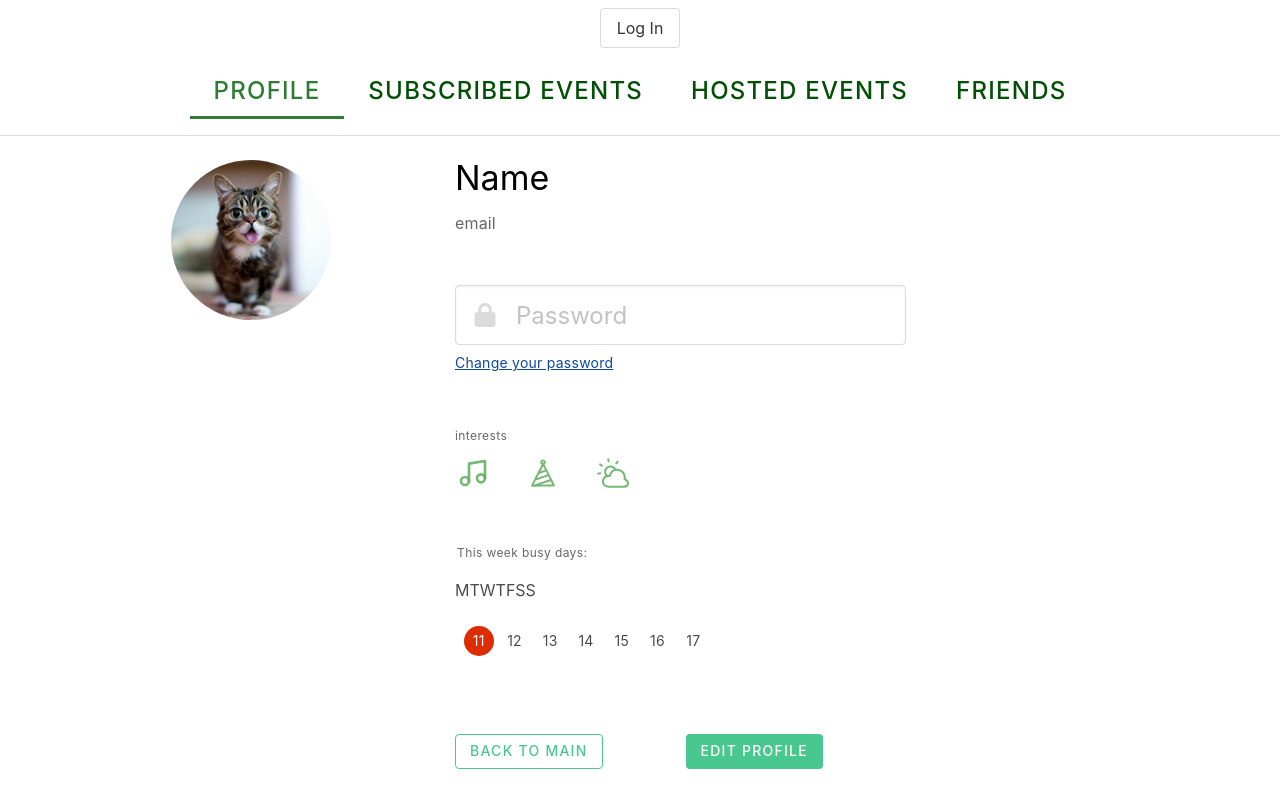
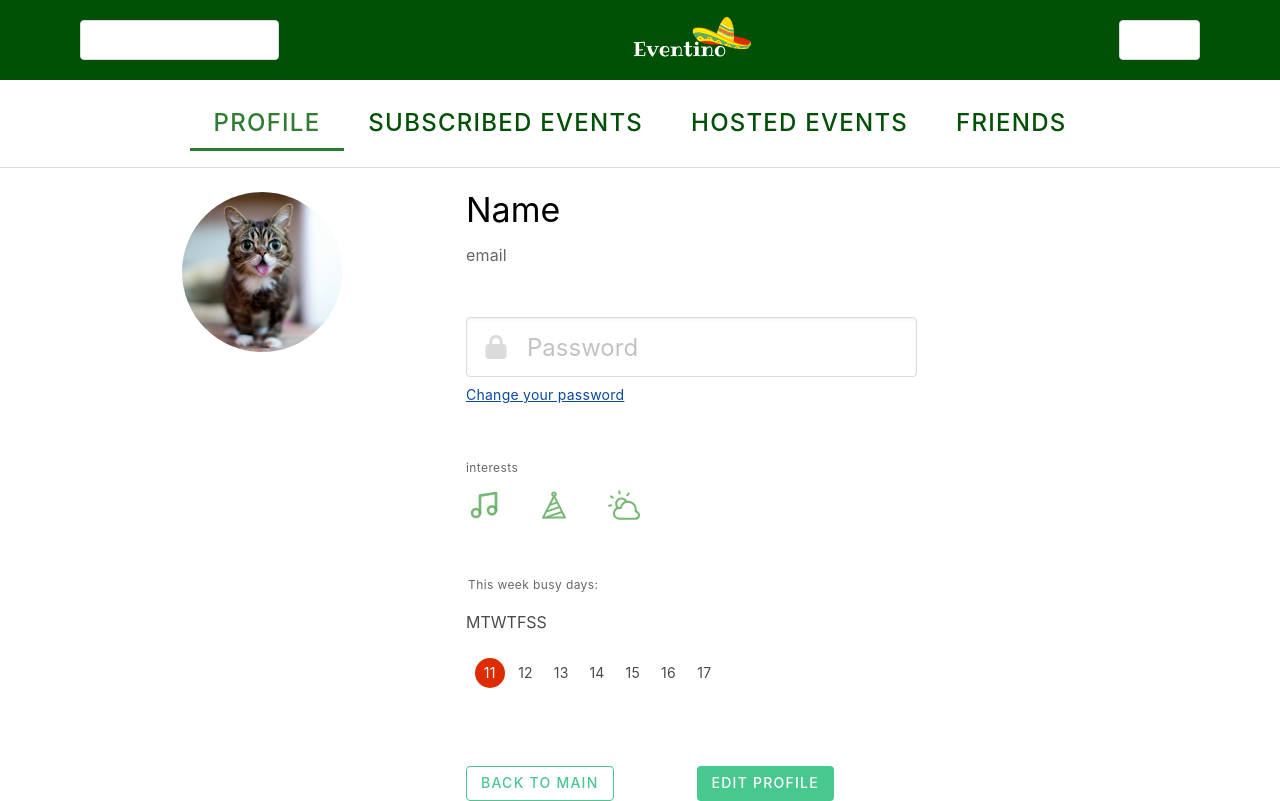
Before and after one commit to kick2nick/Eventino, a React (Create React App) app in the folder frontend/: page /myProfile in a window 1280 px wide. Built offline with nearby package versions, Linux system fonts and the light colour scheme.

Commit message:
add header (#28)

```diff
--- a/frontend/src/App.scss
+++ b/frontend/src/App.scss
@@ -15,4 +15,8 @@
     line-height: 106%;
     color: $text_color_main;
   }
+  .container {
+    width: 1130px;
+    margin: 0 auto;
+  }
 }
--- /dev/null
+++ b/frontend/src/components/Header/Header.scss
@@ -0,0 +1,19 @@
+.header{
+  display: flex;
+  align-items: center;
+  justify-content: space-between;
+  height: 80px;
+  padding: 5px;
+}
+
+.header__background{
+  background-color: #005005;
+}
+
+.header__button{
+  color:white;
+  &:hover{
+    color: #3ae738;
+    border: 1px solid #3ae738 ;
+  }
+}
--- a/frontend/src/components/Header/Header.tsx
+++ b/frontend/src/components/Header/Header.tsx
@@ -1,12 +1,34 @@
 import React, { FC } from 'react';
 import { Auth } from '../Modals/Auth/Auth';
+import { observer } from 'mobx-react-lite';
+import { Link } from 'react-router-dom';
+import './Header.scss';
+import currentUser from '../../stores/UserStore';
 
-const Header: FC = () => {
+const Header: FC = observer(() => {
   return (
-    <header className="App__header" >
-      <Auth />
-    </header>
+    <div className='header__background'>
+      <header className="header container">
+        <button className="button is-outlined header__button">
+          <span className="icon is-small">
+            <i className="fas fa-plus"></i>
+          </span>
+          <span>CREATE AN EVENT</span>
+        </button>
+        <div>
+          <Link to='/'>
+            <img src='/logo.png' />
+          </Link>
+        </div>
+        <div>
+          <div >
+            <Auth />
+          </div>
+
+        </div>
+      </header>
+    </div>
   );
-};
+});
 
 export default Header;
--- a/frontend/src/components/Modals/Auth/Auth.tsx
+++ b/frontend/src/components/Modals/Auth/Auth.tsx
@@ -8,14 +8,9 @@ export const Auth: FC = observer(() => {
   console.log(currentUser.modal);
   return (
     <div>
-      <div className="control has-icons-left mt-2">
-        <button className="button" onClick={() => currentUser.openLogIn()}>Log In</button>
-        <span className="icon is-small is-left">
-          <i className="fas fa-Google"></i>
-        </span>
-      </div>
+      <button className="button is-outlined header__button" onClick={() => currentUser.openLogIn()}>Log In</button>
       {currentUser.modal === 'login' && <LogIn />}
       {currentUser.modal === 'signup' && <SignUp />}
-    </div>
+    </div >
   );
 });
--- a/frontend/src/components/Modals/SignUp/SignUp.tsx
+++ b/frontend/src/components/Modals/SignUp/SignUp.tsx
@@ -96,7 +96,7 @@ export const SignUp: FC = () => {
             <div className="control has-icons-left mt-2">
               <button className="button is-fullwidth" onClick={handleClickGoogle}>SING UP WITH GOOGLE</button>
               <span className="icon is-small is-left">
-                <i className="fas fa-Google"></i>
+                <i className="fas fa-google"></i>
               </span>
             </div>
             <button className="sing-up-link mt-3" onClick={() => currentUser.openLogIn()}>Have an account? Log in</button>
```
Also changed, not shown: frontend/public/logo.png (renamed from frontend/public/Logo.png).
